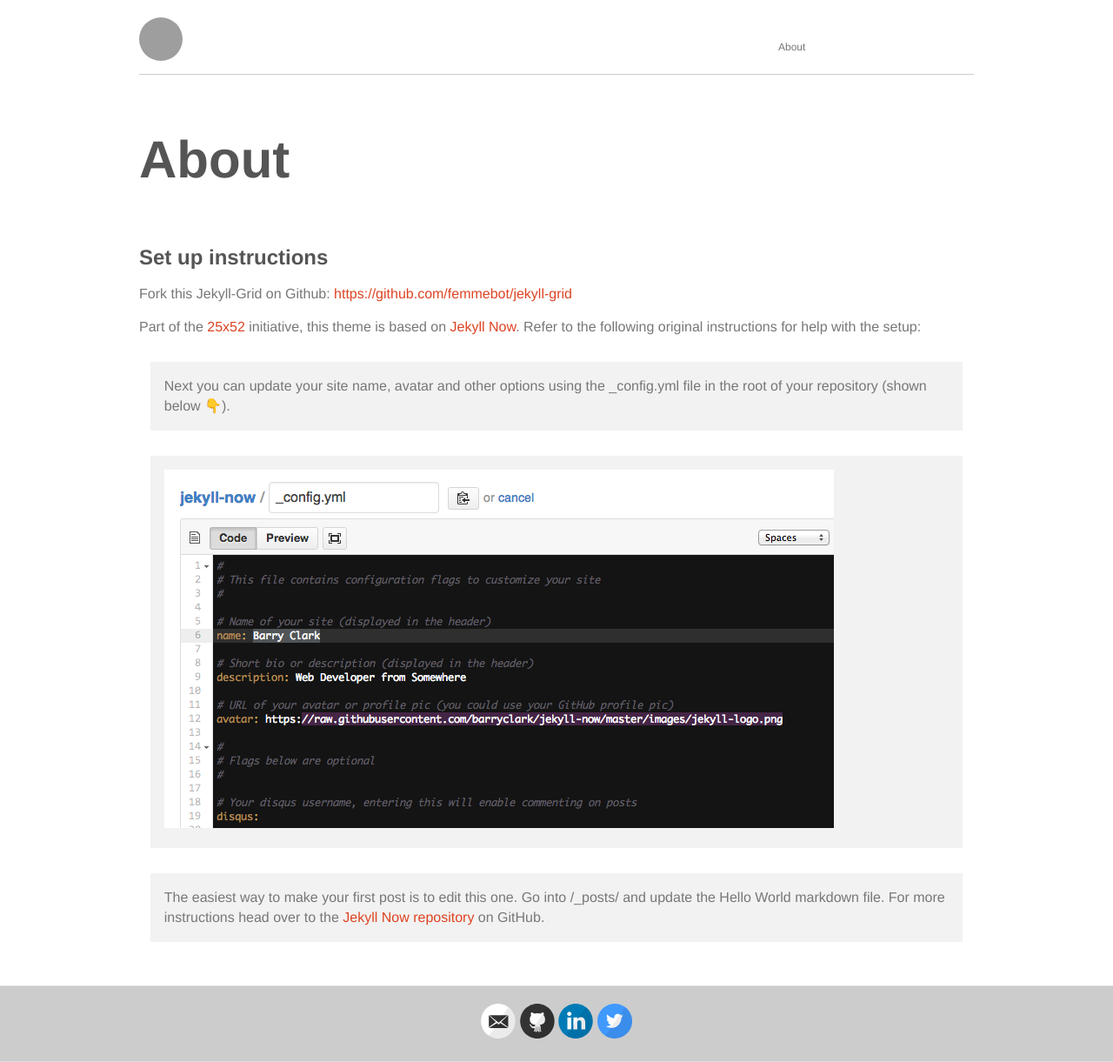
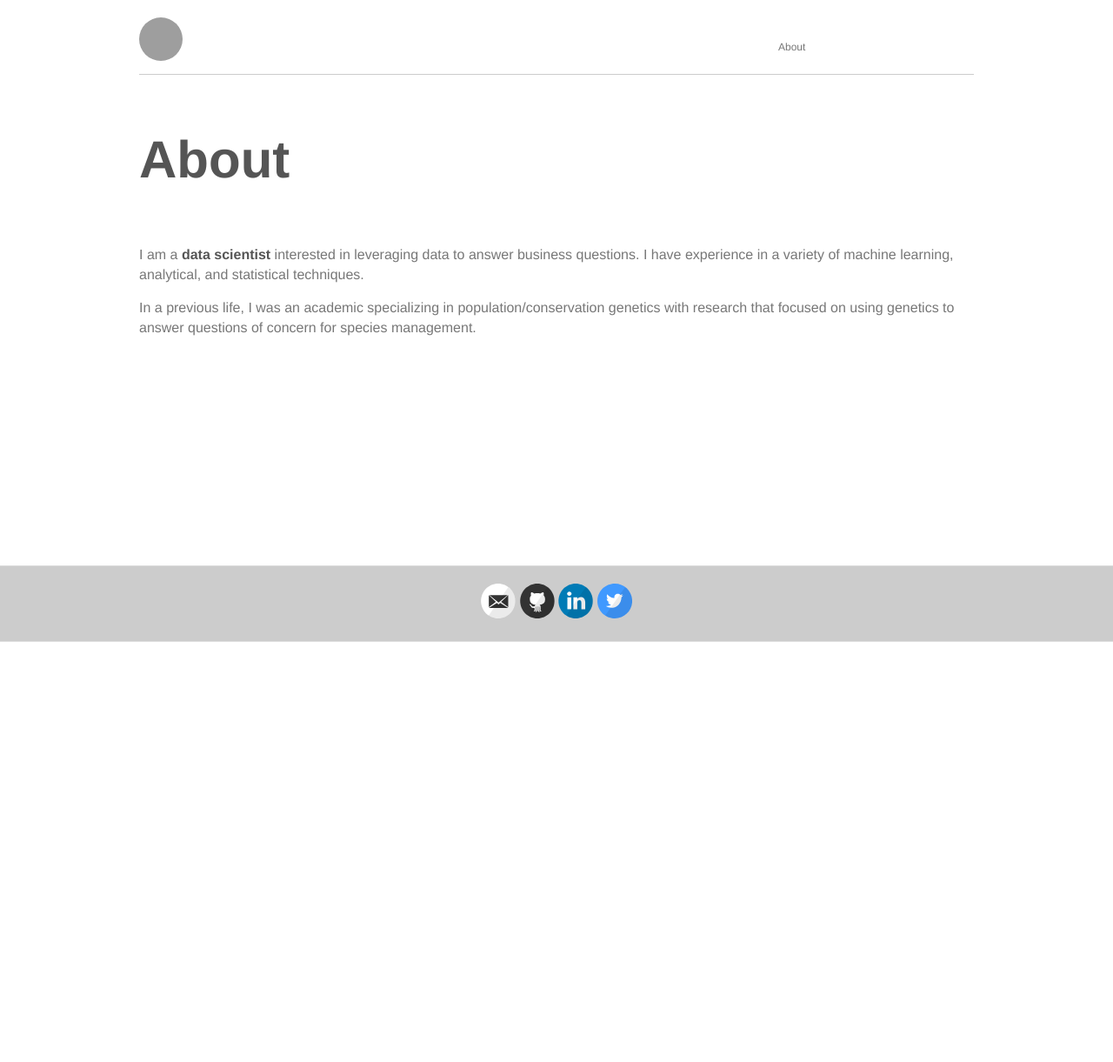
Before and after one commit to drinandan/drinandan.github.io, a Jekyll site: the page built from about.md, in a window 1280 px wide. Shown: the whole page at 87% size. Built offline with Jekyll 4.4.1, drawn with Linux system fonts in a browser that asks for light colours; nearby versions of some CDN libraries; emoji names are drawn with the system emoji font; after the commit the page ends 900 px from its top, so only the background shows below that; grey boxes are pictures that could not be loaded.

Commit message:
updating about

```diff
--- a/about.md
+++ b/about.md
@@ -6,14 +6,6 @@
 
 
 
-## Set up instructions
+I am a <b>data scientist</b> interested in leveraging data to answer business questions. I have experience in a variety of machine learning, analytical, and statistical techniques.
 
-Fork this Jekyll-Grid on Github: [https://github.com/femmebot/jekyll-grid](https://github.com/femmebot/jekyll-grid)
-
-Part of the [25x52](http://25x52.com) initiative, this theme is based on [Jekyll Now](https://github.com/barryclark/jekyll-now). Refer to the following original instructions for help with the setup:
-
-> Next you can update your site name, avatar and other options using the _config.yml file in the root of your repository (shown below :point_down:).
-
-> ![_config.yml]({{ site.baseurl }}/images/config.png)
-
-> The easiest way to make your first post is to edit this one. Go into /_posts/ and update the Hello World markdown file. For more instructions head over to the [Jekyll Now repository](https://github.com/barryclark/jekyll-now) on GitHub.
+In a previous life, I was an academic specializing in population/conservation genetics with research that focused on using genetics to answer questions of concern for species management.
```
Also changed, not shown: _posts/2018-02-01-English-dialect-translator.md (+1 -1 lines).
